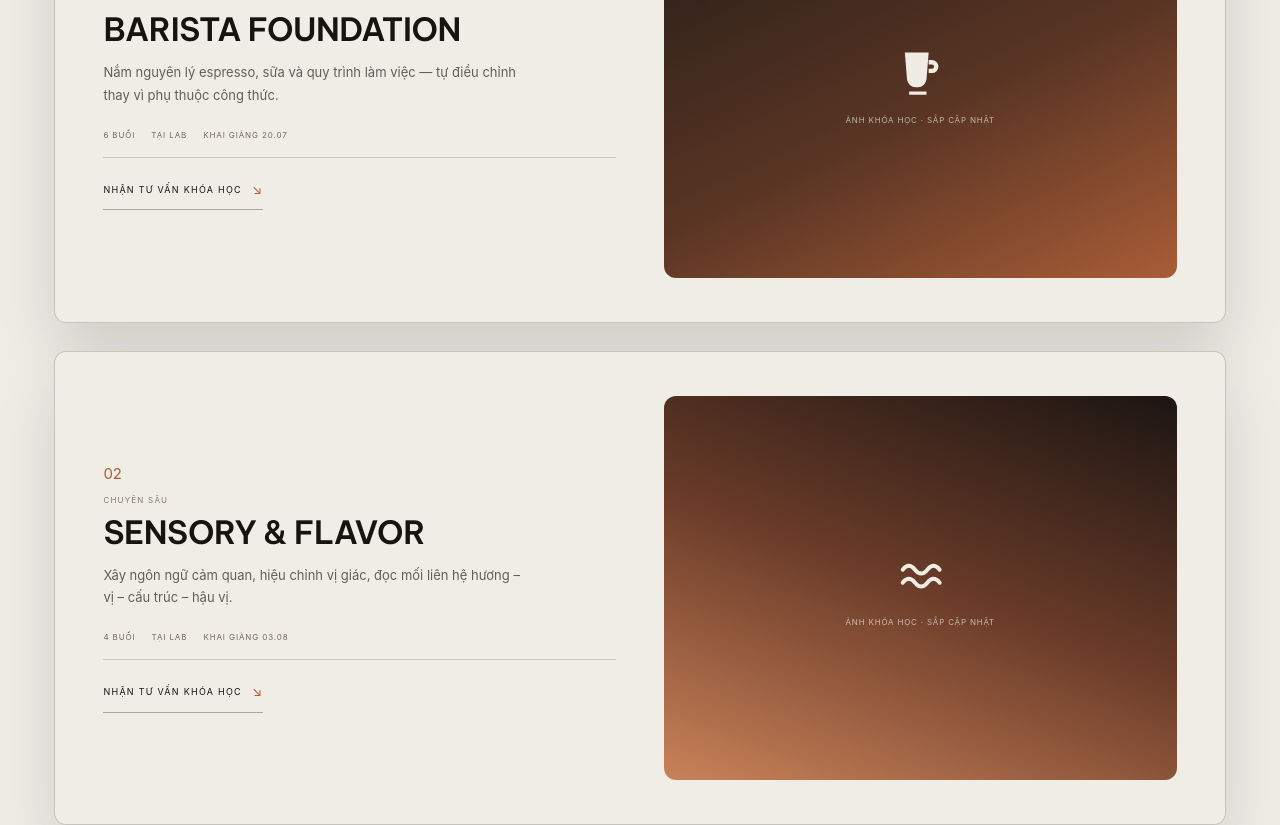
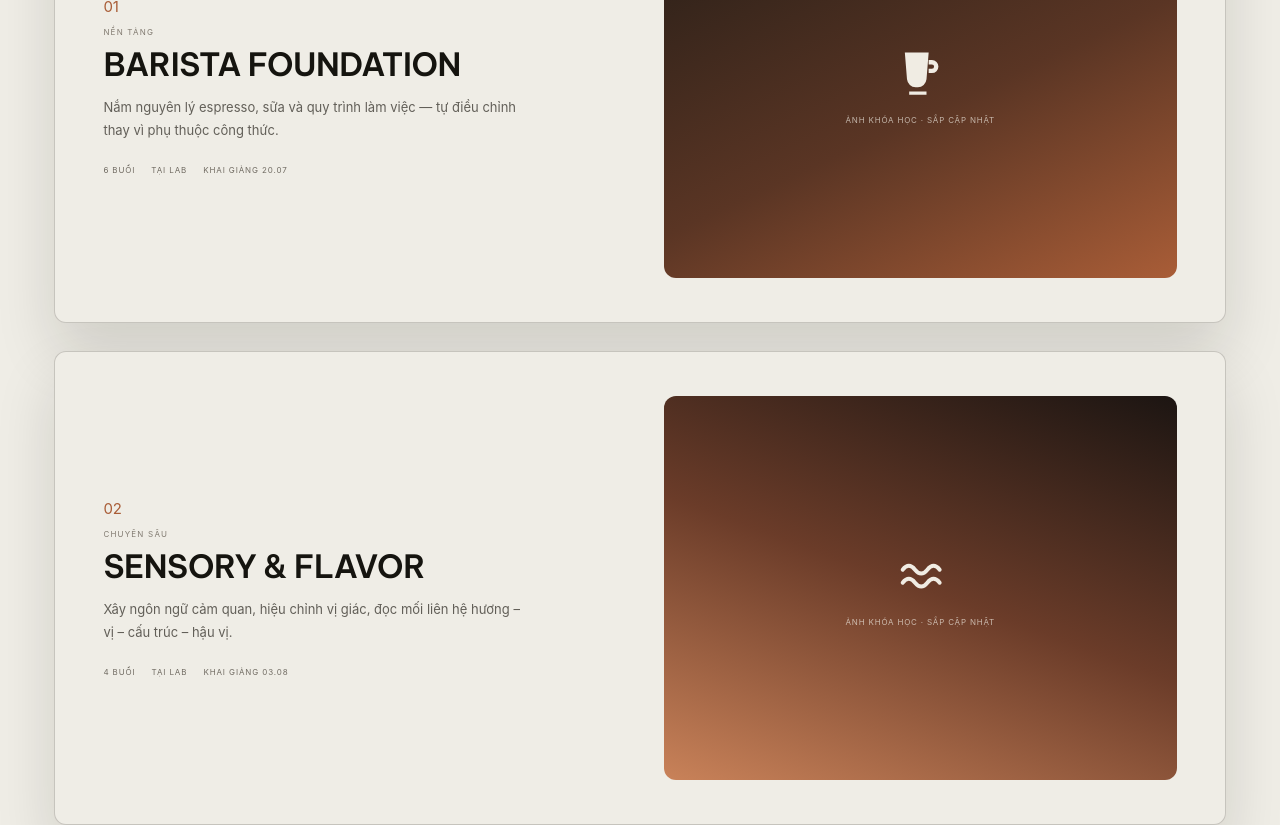
Before and after one commit to baoquyen6889-ux/crema-lab-website, a Next.js app: page / in a window 1280 px wide. Shown: the part 4180-5005 px from the top of the page. Built offline with nearby package versions, Linux system fonts and the light colour scheme.

Commit message:
Remove per-card "Nhận tư vấn khóa học" CTA from course stack
The single registration section below already covers this action,
so the repeated per-card link was redundant.

```diff
--- a/app/PublicSite.tsx
+++ b/app/PublicSite.tsx
@@ -413,9 +413,6 @@ export default function PublicSite({ onExperience }: PublicSiteProps) {
                   <span>{course.format}</span>
                   <span>Khai giảng {course.khaiGiang}</span>
                 </div>
-                <a className="course-cta" href="#dang-ky">
-                  Nhận tư vấn khóa học <span aria-hidden="true">↘</span>
-                </a>
               </div>
               <div className="course-stack-visual" aria-hidden="true">
                 <span className="course-stack-icon">{course.icon}</span>
--- a/app/public-site.css
+++ b/app/public-site.css
@@ -74,10 +74,7 @@
 .course-level{margin:8px 0 0!important;color:#807a70!important;font-size:8px!important;letter-spacing:.15em;text-transform:uppercase}
 .course-stack-copy h3{margin:10px 0 0;font-size:clamp(26px,2.5vw,38px);line-height:1;letter-spacing:-.015em;text-transform:uppercase}
 .course-description{margin:16px 0 0;max-width:420px;color:#625f58;font-size:13px;line-height:1.75}
-.course-meta{display:flex;flex-wrap:wrap;gap:6px 16px;margin-top:22px;padding-bottom:16px;border-bottom:1px solid var(--line);color:#706b62;font-size:8px;letter-spacing:.11em;text-transform:uppercase}
-.course-cta{margin-top:22px;display:inline-flex;align-items:center;gap:10px;width:max-content;padding-bottom:10px;border-bottom:1px solid rgba(21,20,15,.32);font-size:9px;letter-spacing:.14em;text-transform:uppercase;transition:color .25s var(--ease),border-color .25s var(--ease)}
-.course-cta:hover{color:var(--copper);border-color:var(--copper)}
-.course-cta span{color:var(--copper);font-size:13px}
+.course-meta{display:flex;flex-wrap:wrap;gap:6px 16px;margin-top:22px;color:#706b62;font-size:8px;letter-spacing:.11em;text-transform:uppercase}
 .course-stack-visual{position:relative;aspect-ratio:4/3;display:flex;flex-direction:column;align-items:center;justify-content:center;gap:16px;border-radius:var(--radius-lg);overflow:hidden;color:#f0ece3;background:linear-gradient(155deg,#241d17,#5a3524 55%,#a95d37)}
 .course-stack-card:nth-child(2) .course-stack-visual{background:linear-gradient(200deg,#1c1512,#6b3c29 50%,#c98259)}
 .course-stack-card:nth-child(3) .course-stack-visual{background:linear-gradient(135deg,#20140d,#8e573b 60%,#e1ad5f)}
```
